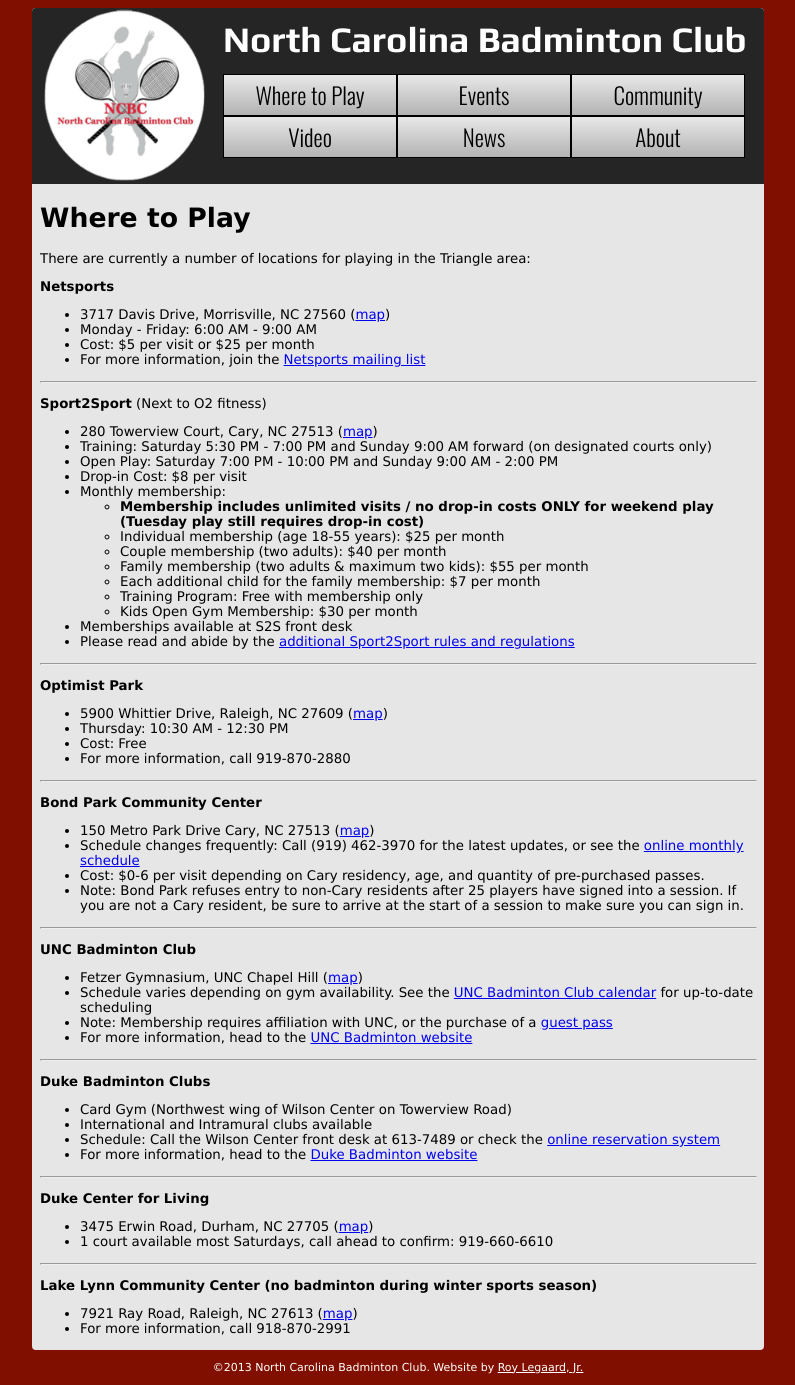
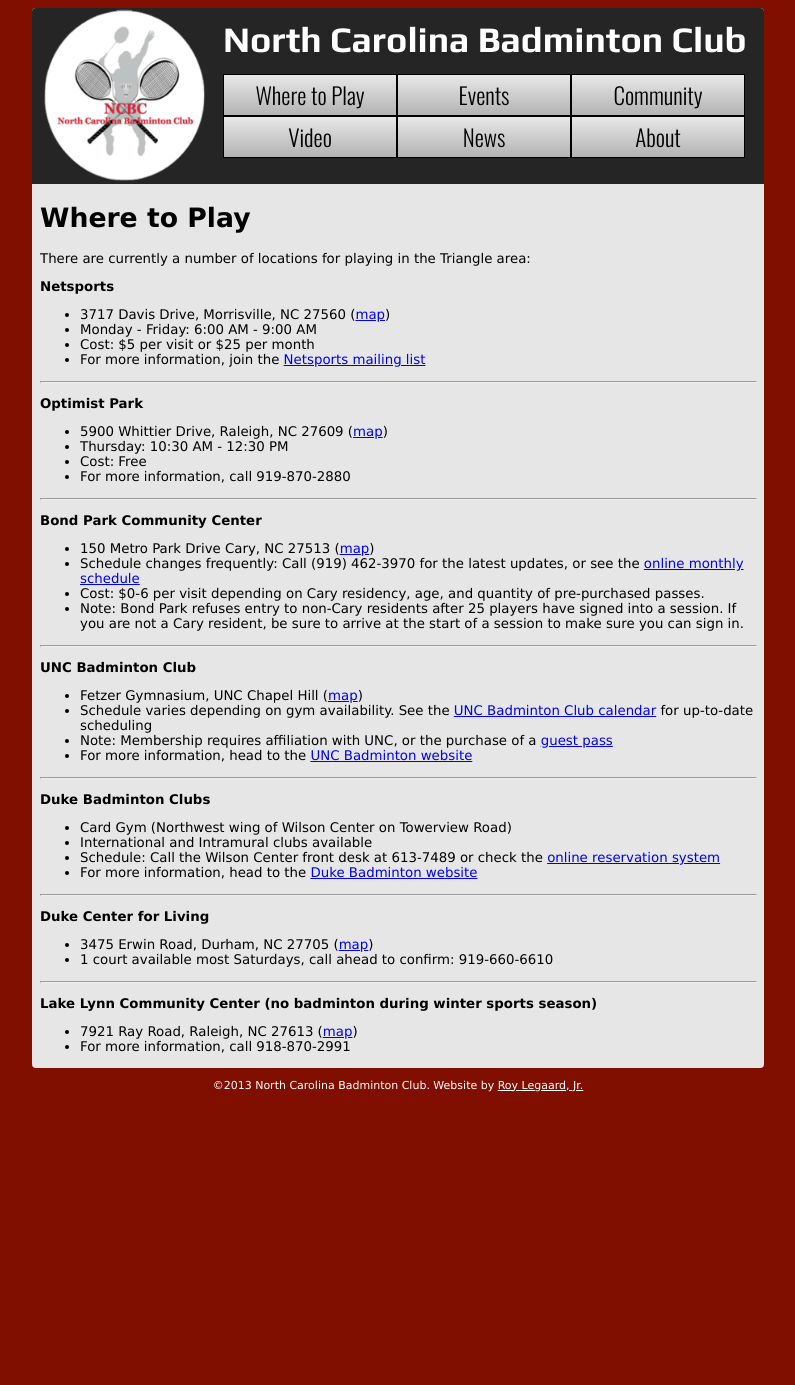
Before and after one commit to NCBC/ncbc.github.com, a Jekyll site: the page built from locations.md, in a window 1280 px wide. Shown: the whole page, without its empty margins (242-1037 px from the left). Built offline with Jekyll 4.4.1, drawn with Linux system fonts in a browser that asks for light colours; Markdown is read by kramdown in place of the engine named in the settings; after the commit the page ends 1103 px from its top, so only the background shows below that.

Commit message:
Removed Sport2Sport

```diff
--- a/index.html
+++ b/index.html
@@ -20,10 +20,6 @@
 
 	<p><strong>Netsports</strong> <br />
 	Mon-Fri: 6 - 9 AM <br /></p>
-
-	<p><strong>Sport2Sport</strong> <br />
-	Sat: 7 - 10 PM <br />
-	Sun: 9 AM - 2 PM <br /></p>
 
 	<p><strong>Optimist Park</strong> <br />
 	Thurs: 10:30 AM - 12:30 PM<br /></p>
--- a/locations.md
+++ b/locations.md
@@ -12,25 +12,6 @@
 * Monday - Friday: 6:00 AM - 9:00 AM
 * Cost: $5 per visit or $25 per month
 * For more information, join the [Netsports mailing list](https://groups.google.com/forum/#!forum/badminton-is-passion)
-
-<hr />
-
-**Sport2Sport** (Next to O2 fitness)
-
-* 280 Towerview Court, Cary, NC 27513 ([map](https://maps.google.com/maps?q=280+Towerview+Court,+Cary,+NC+27513&hl=en&hnear=280+Towerview+Ct,+Cary,+Wake,+North+Carolina+27513&t=m&z=16))
-* Training: Saturday 5:30 PM - 7:00 PM and Sunday 9:00 AM forward (on designated courts only)
-* Open Play: Saturday 7:00 PM - 10:00 PM and Sunday 9:00 AM - 2:00 PM
-* Drop-in Cost: $8 per visit
-* Monthly membership: <br />
-	* **Membership includes unlimited visits / no drop-in costs ONLY for weekend play (Tuesday play still requires drop-in cost)** <br />
-	* Individual membership (age 18-55 years): $25 per month <br />
-	* Couple membership (two adults): $40 per month <br />
-	* Family membership (two adults & maximum two kids): $55 per month <br />
-	* Each additional child for the family membership: $7 per month <br />
-	* Training Program: Free with membership only <br />
-	* Kids Open Gym Membership: $30 per month <br />
-* Memberships available at S2S front desk
-* Please read and abide by the [additional Sport2Sport rules and regulations](http://ncbadminton.org/s2s)
 
 <hr />
 
```
